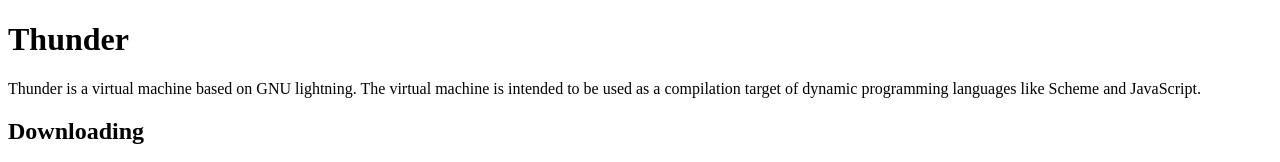
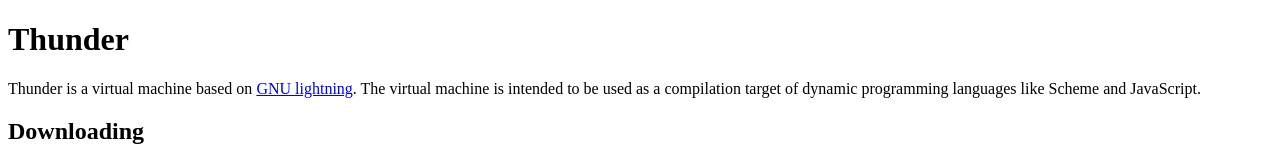
Before and after one commit to mnieper/thunder, a plain HTML site: page index.html in a window 1280 px wide. Shown: the top 162 px of the page. Drawn offline with Linux system fonts and the light colour scheme.

Commit message:
Added link to GNU lightning.

```diff
--- a/index.html
+++ b/index.html
@@ -6,9 +6,11 @@
   </head>
   <h1>Thunder</h1>
   <p>
-    Thunder is a virtual machine based on GNU lightning.  The virtual
-    machine is intended to be used as a compilation target of dynamic
-    programming languages like Scheme and JavaScript.
+    Thunder is a virtual machine based
+    on <a href="https://www.gnu.org/software/lightning/">GNU
+    lightning</a>.  The virtual machine is intended to be used as a
+    compilation target of dynamic programming languages like Scheme
+    and JavaScript.
   </p>
 
   <h2>Downloading</h2>
```
